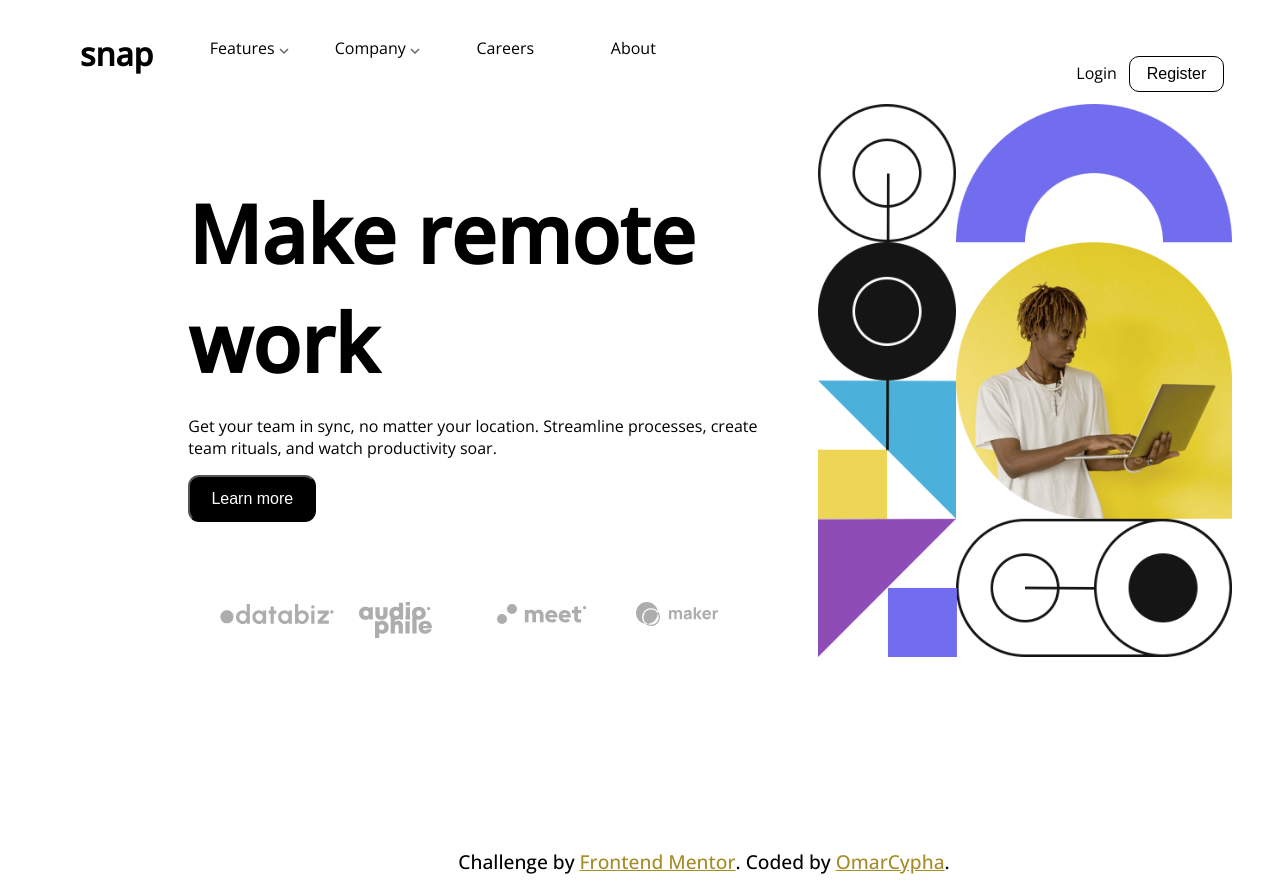
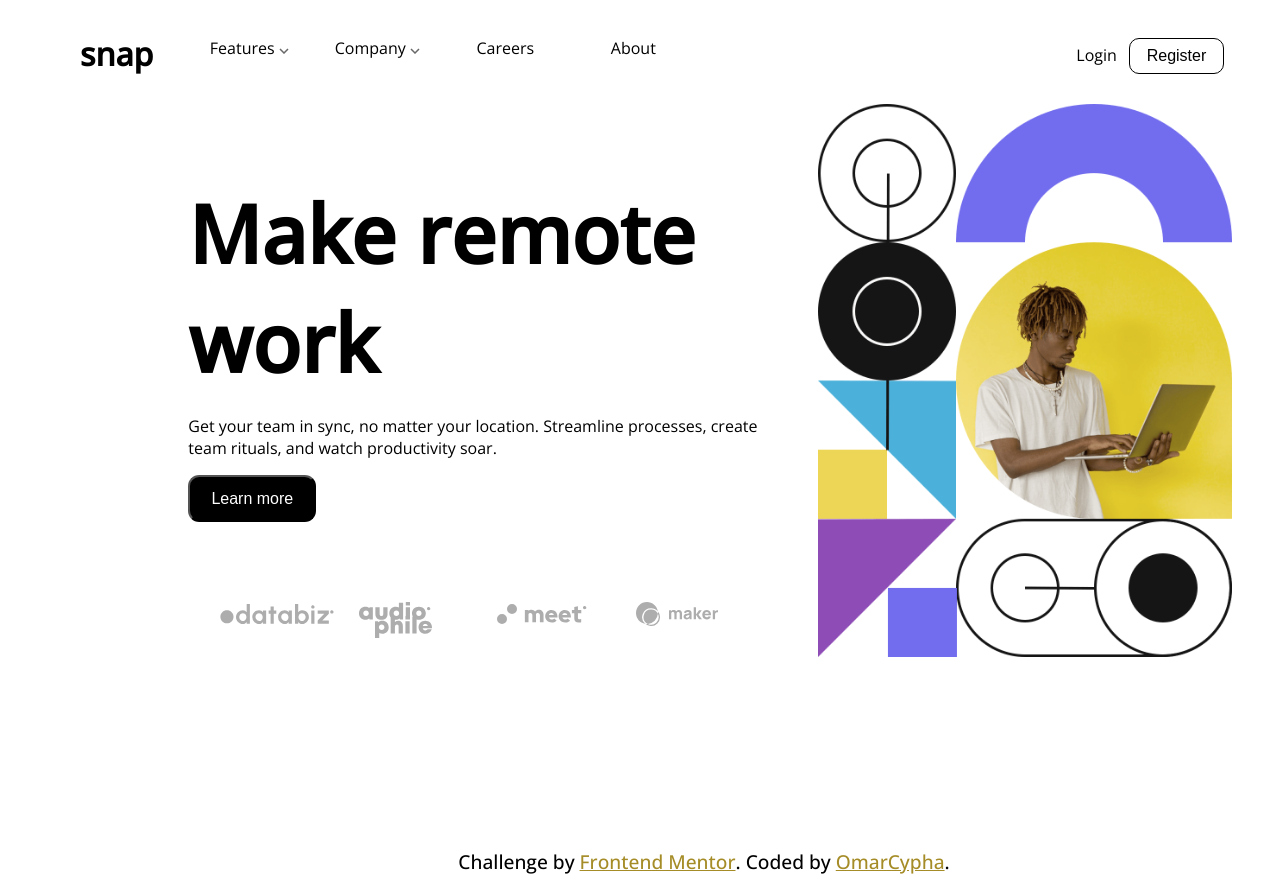
Before and after one commit to OmarCypha700/intro-section-with-dropdown-navigation, a plain HTML site: page index.html in a window 1280 px wide. Shown: the top 891 px of the page. Drawn offline with nearby package versions, Linux system fonts and the light colour scheme.

Commit message:
Update style.css

```diff
--- a/style.css
+++ b/style.css
@@ -296,6 +296,7 @@ section{
         float: right;
         font-weight: 100;
         cursor: pointer;
+        margin-top: -0.1rem;
     }
     .log_register a:hover{
         font-weight: 500;
@@ -450,6 +451,7 @@ section{
         float: right;
         font-weight: 100;
         cursor: pointer;
+        margin-top: -0.1rem;
     }
     .log_register a:hover{
         font-weight: 500;
```
